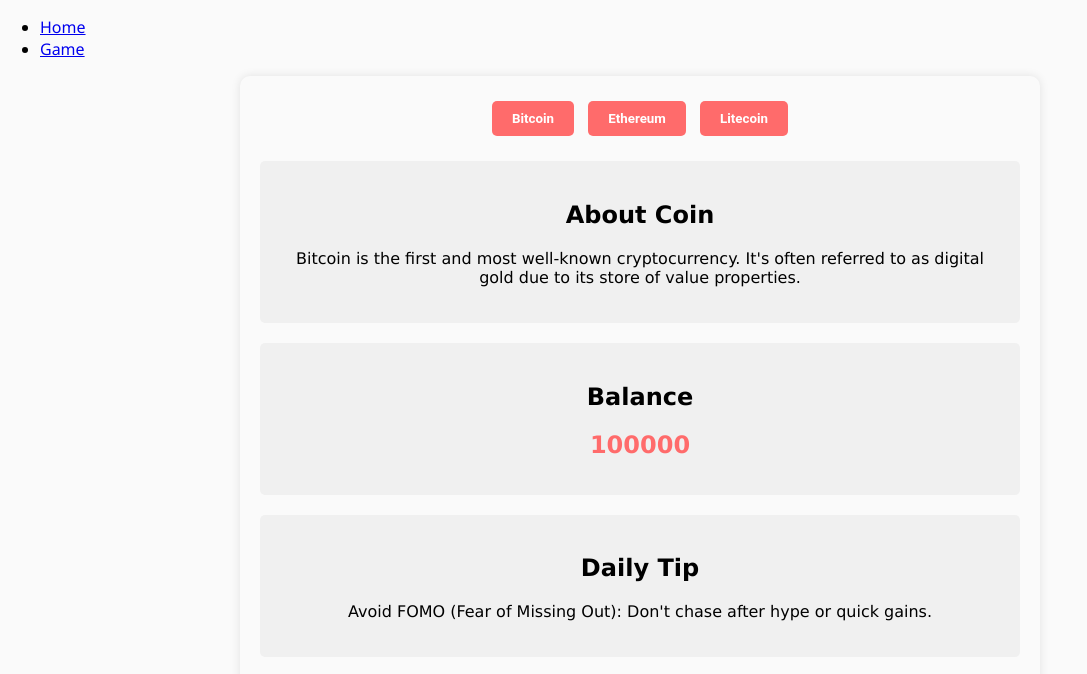
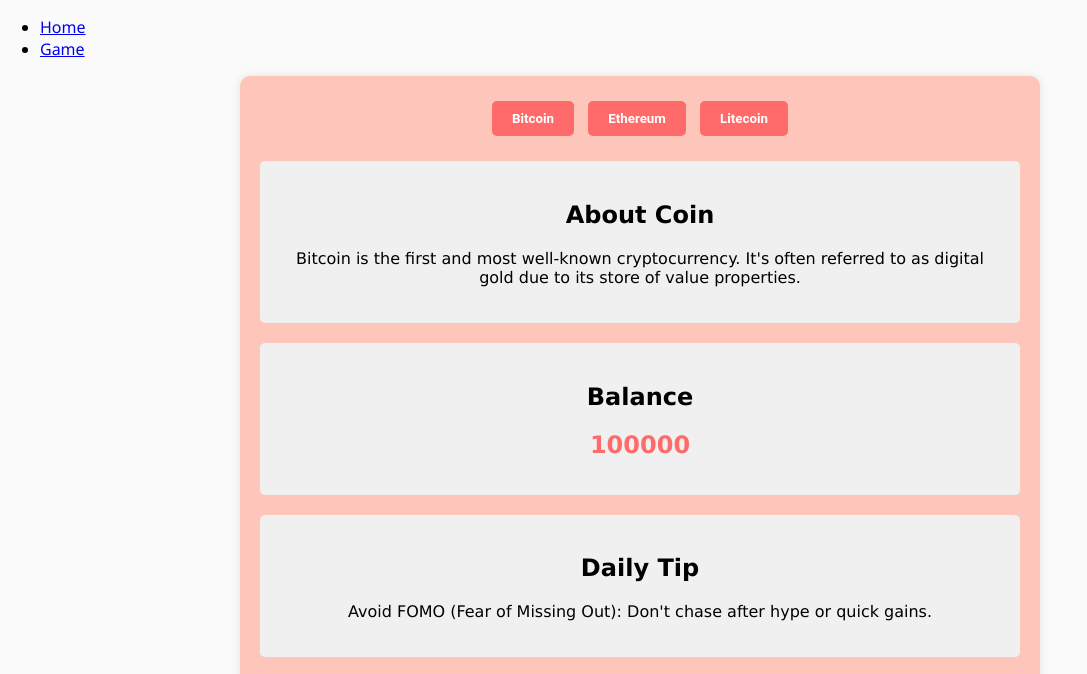
Before and after one commit to simranmerchant/crypto-trading-simulator, a plain HTML site: page gametab.html in a window 1280 px wide. Shown: the part 86-760 px from the top of the page, without its empty margins (0-1087 px from the left). Drawn offline with nearby package versions, Linux system fonts and the light colour scheme; files whose address does not match are found by name.

Commit message:
fixed syntax errors

```diff
--- a/style.css
+++ b/style.css
@@ -8,7 +8,7 @@
 body {
   font-family: Arial, sans-serif;
   background-color: ffd7ba;
-  margin: 0
+  margin: 0;
   padding: 0;
 }
 
--- a/style2.css
+++ b/style2.css
@@ -10,7 +10,7 @@
 .container {
     max-width: 800px;
     margin: 0 auto;
-    background-color: ##fec5bb;
+    background-color: #fec5bb;
     box-shadow: 0 0 10px rgba(0, 0, 0, 0.1);
     border-radius: 10px;
     padding: 20px;
```
